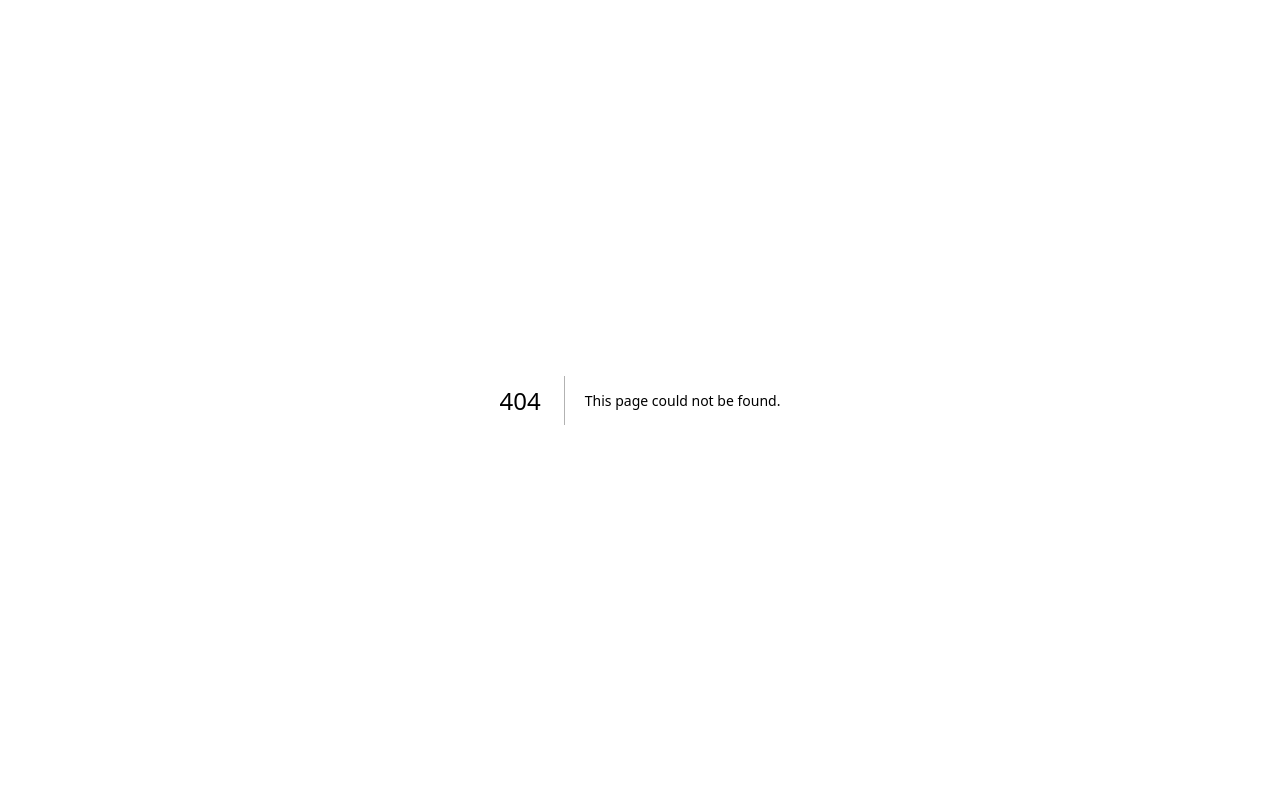
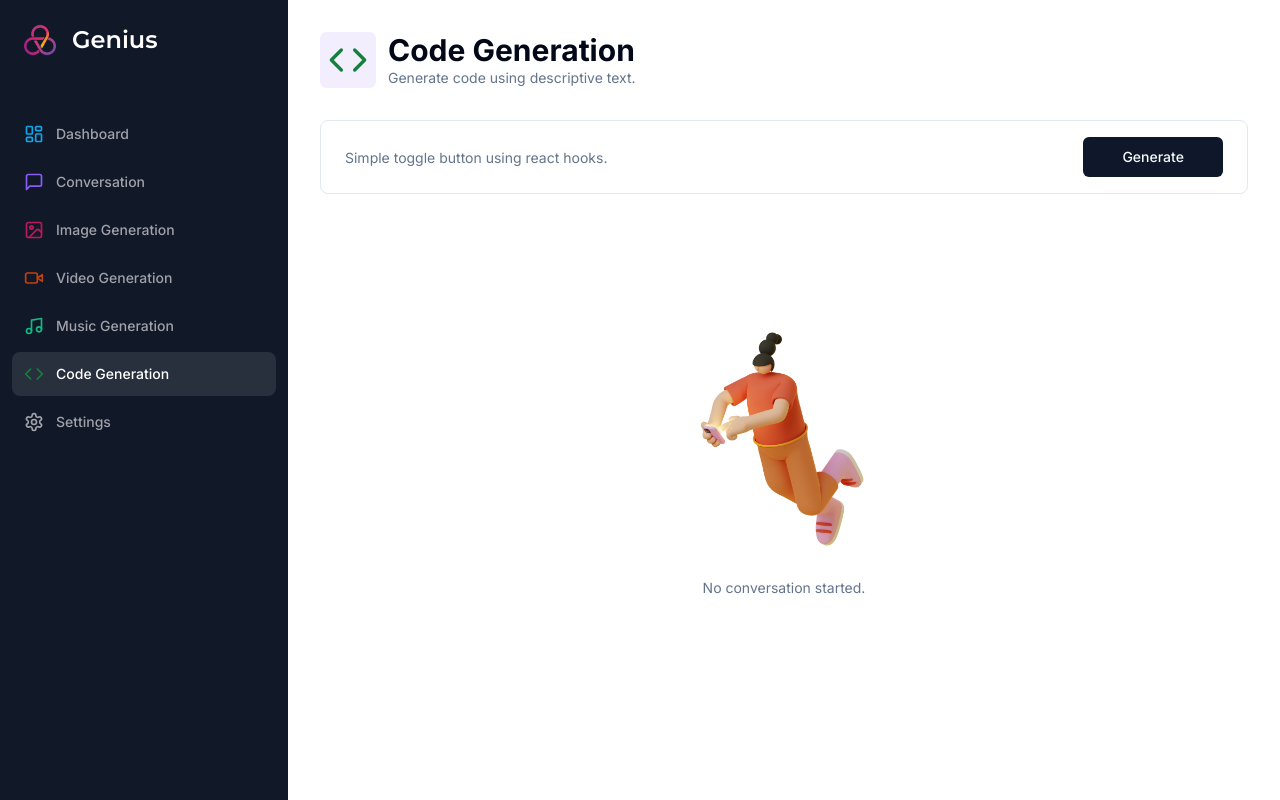
Before and after one commit to carlosbasile19/Genius-SaaS, a Next.js app: page /code in a window 1280 px wide. Before the commit this address had no page. Built offline with nearby package versions, Linux system fonts and the light colour scheme.

Commit message:
Code Generation Completed

```diff
--- /dev/null
+++ b/app/(dashboard)/(routes)/code/constants.ts
@@ -0,0 +1,7 @@
+import * as z from 'zod';
+
+export const formSchema = z.object({
+    prompt: z.string().min(1,
+        { message: 'Prompt must be at least 1 character long' }
+    )
+});
--- /dev/null
+++ b/app/(dashboard)/(routes)/code/page.tsx
@@ -0,0 +1,152 @@
+"use client";
+
+import * as z from "zod";
+import Heading from "@/components/heading";
+import { Code } from "lucide-react";
+import { useForm } from "react-hook-form";
+import { zodResolver } from "@hookform/resolvers/zod";
+import axios from "axios";
+import ReactMarkdown from "react-markdown";
+
+import { formSchema } from "./constants";
+import { Form, FormControl, FormField, FormItem } from "@/components/ui/form";
+import { Input } from "@/components/ui/input";
+import { Button } from "@/components/ui/button";
+import { useRouter } from "next/navigation";
+import { useState } from "react";
+import { Empty } from "@/components/Empty";
+import { Loader } from "@/components/loader";
+import { cn } from "@/lib/utils";
+import { UserAvatar } from "@/components/user-avatar";
+import { BotAvatar } from "@/components/bot-avatar";
+
+interface ChatCompletionRequestMessage {
+    role: 'user' | 'assistant' | 'system';
+    content: string;
+    name?: string;
+  }
+
+const CodePage = () => {
+    const router = useRouter();
+    const [messages, setMessages] = useState<ChatCompletionRequestMessage[]>([]);
+    const form = useForm<z.infer<typeof formSchema>>(
+        {
+            resolver: zodResolver(formSchema),
+            defaultValues: {
+                prompt: ""
+            }
+        }
+    )
+
+    const isLoading = form.formState.isSubmitting;
+
+    const onSubmit = async (values: z.infer<typeof formSchema>) => {
+        try {
+          const userMessage: ChatCompletionRequestMessage = { role: "user", content: values.prompt };
+          const newMessages = [...messages, userMessage];
+
+          const response = await axios.post('/api/code', { messages: newMessages });
+          setMessages((current) => [...current, userMessage, response.data]);
+
+          form.reset();
+        } catch (error: any) {
+
+        } finally {
+          router.refresh();
+        }
+      }
+
+    return (
+        <div>
+            <Heading
+              title="Code Generation"
+              description="Generate code using descriptive text."
+              icon={Code}
+              iconColor="text-green-700"
+              bgColor="bg-violet-500/10"
+            />
+            <div className="px-4 lg:px-8">
+                <div>
+                    <Form
+                     {...form}
+                    >
+                        <form
+                            onSubmit={form.handleSubmit(onSubmit)}
+                            className="rounded-lg border w-full p-4 px-3 md:px-6 focus-within:shadow-sm grid grid-cols-12 gap-2"
+                        >
+                            <FormField
+                                name="prompt"
+                                render={({ field }) => (
+                                    <FormItem className="col-span-12 lg:col-span-10">
+                                        <FormControl
+                                         className="m-0 p-0"
+                                        >
+                                            <Input
+                                             className="border-0 outline-none focus-visible:ring-0 focus-visible:ring-transparent"
+                                             disabled={isLoading}
+                                             placeholder="Simple toggle button using react hooks."
+                                            {...field}
+                                            />
+                                        </FormControl>
+                                    </FormItem>
+                                )}
+                            />
+                            <Button
+                             className="col-span-12 lg:col-span-2 w-full"
+                             disabled={isLoading}
+                            >
+                                Generate
+                            </Button>
+                        </form>
+                    </Form>
+                    <div className="space-y-4 mt-4">
+                        {isLoading && (
+                            <div className="p-8 rounded-lg w-full flex items-center justify-center bg-muted">
+                                <Loader />
+                            </div>
+                        )
+                        }
+                        {messages.length === 0 && !isLoading && (
+                            <Empty label="No conversation started."/>
+                        )}
+                        <div className="flex flex-col-reverse gap-y-4">
+                            {messages.map((message) => (
+                                <div
+                                  key={message.content}
+                                  className={cn(
+                                    "p-8 w-full flex items-start gap-8 rounded-lg",
+                                    message.role === "user" ? "bg-while border border-black/10 ": "bg-muted"
+
+                                  )}
+                                >
+                                    {message.role === "user" ?
+                                        <UserAvatar/> : <BotAvatar/>
+                                    }
+                                    <ReactMarkdown components={{
+                                        pre: ({ node, ...props }) => (
+                                            <div className="overflow-auto w-full my-2 bg-black/10 p-2 rounded-lg">
+                                            <pre {...props} />
+                                            </div>
+                                        ),
+                                        code: ({ node, ...props }) => (
+                                            <code className="bg-black/10 rounded-lg p-1" {...props} />
+                                        )
+                                        }} className="text-sm overflow-hidden leading-7">
+                                        {message.content || ""}
+                                    </ReactMarkdown>
+
+                                </div>
+                            ))}
+
+                        </div>
+
+                    </div>
+                </div>
+            </div>
+        </div>
+
+
+    )
+    }
+
+export default CodePage;
--- /dev/null
+++ b/app/api/code/route.ts
@@ -0,0 +1,43 @@
+import { auth } from "@clerk/nextjs";
+import { NextResponse } from "next/server";
+import OpenAI from "openai";
+const openai = new OpenAI();
+
+interface ChatCompletionRequestMessage {
+    role: 'user' | 'assistant' | 'system';
+    content: string;
+    name?: string;
+  }
+
+const instructionMessage: ChatCompletionRequestMessage = {
+    role: 'system',
+    content: 'You are a code generator. You must answer only in markdown code snippets. Use code comments for explanations.',
+}
+
+
+export async function POST(
+    req: Request
+) {
+    try{
+        const { userId} = auth();
+        const body = await req.json();
+        const {messages} = body;
+
+        if(!userId)
+            return new NextResponse("Unauthorized", {status: 401})
+
+        if(!messages)
+            return new NextResponse("Message is required", {status: 400})
+
+        const response = await openai.chat.completions.create({
+            model: "gpt-3.5-turbo",
+            messages: [instructionMessage, ...messages],
+          });
+
+        return NextResponse.json(response.choices[0].message)
+
+    }catch (e) {
+        console.error("[CODE_ERROR]",e);
+        return new NextResponse("Internal error", {status: 500})
+    }
+}
--- a/package.json
+++ b/package.json
@@ -24,6 +24,7 @@
     "react": "^18",
     "react-dom": "^18",
     "react-hook-form": "^7.49.3",
+    "react-markdown": "^9.0.1",
     "tailwind-merge": "^2.2.0",
     "tailwindcss-animate": "^1.0.7",
     "zod": "^3.22.4"
```
Also changed, not shown: 1 other file (tests, documents, lock files or other folders).
